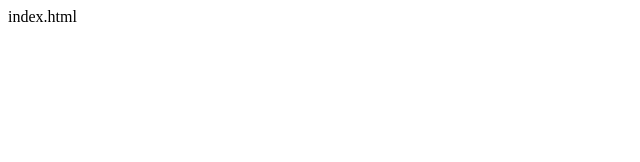
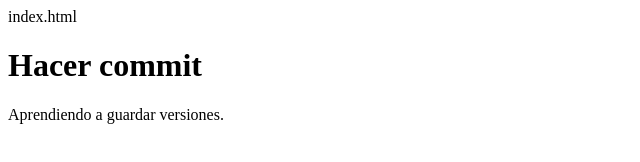
Before and after one commit to ixmael2608/new-repo, a plain HTML site: page index.html in a window 1280 px wide. Shown: the whole page, without its empty margins (0-640 px from the left). Drawn offline with Linux system fonts and the light colour scheme.

Commit message:
updeat heading

```diff
--- a/index.html
+++ b/index.html
@@ -1 +1,13 @@
 index.html
+<!DOCTYPE html>
+ <html lang="es">
+ <head>
+   <meta charset="UTF-8">
+   <title>Mi proyecto Git</title>
+   <link rel="stylesheet" href="style.css">
+ </head>
+ <body>
+   <h1>Hacer commit</h1>
+   <p>Aprendiendo a guardar versiones.</p>
+ </body>
+ </html>
```
